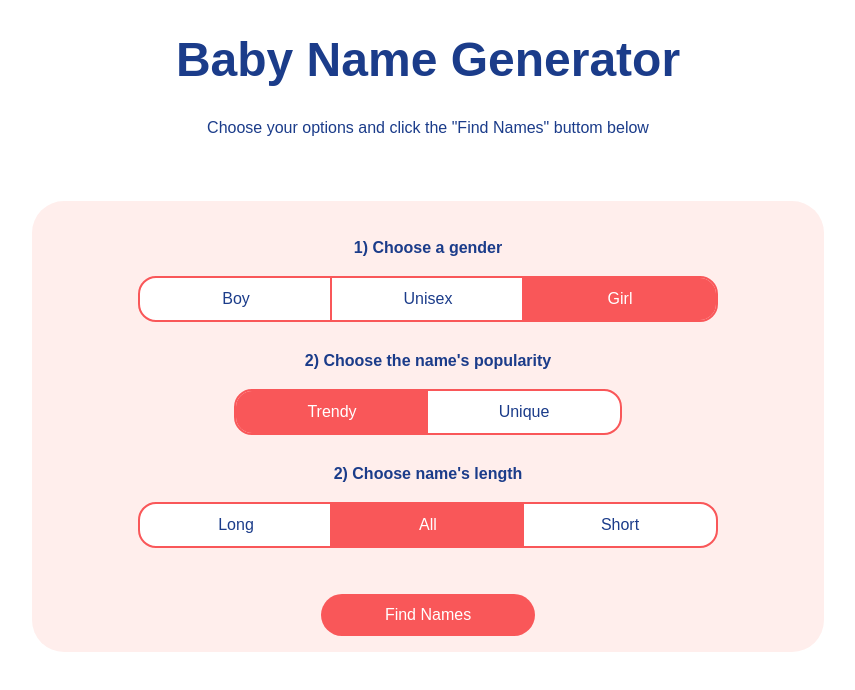
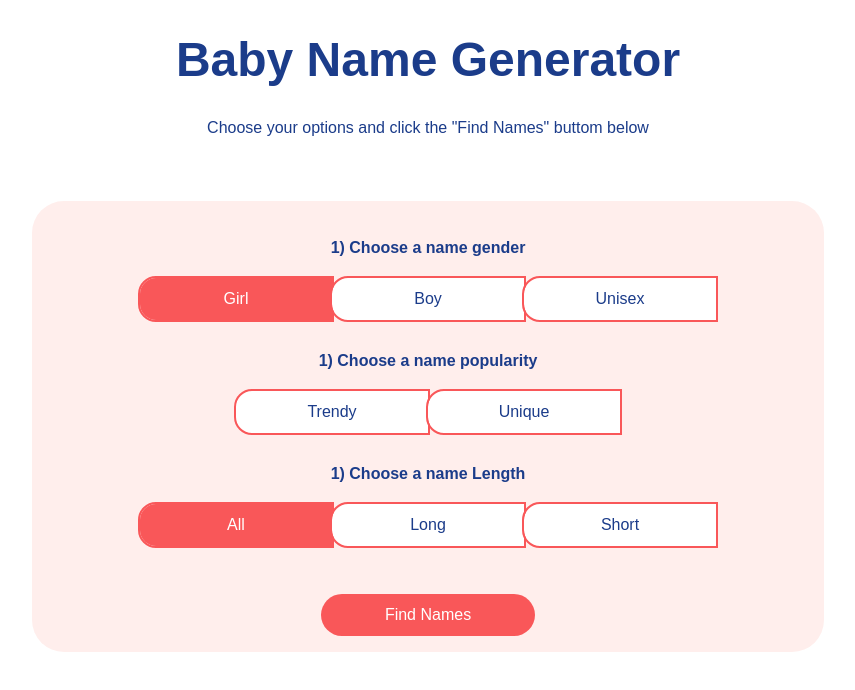
Before and after one commit to ozkancondek/Nuxt3, a Nuxt app in the folder udemy/01-Baby-Name-Generator/: page / in a window 1280 px wide. Shown: the top 690 px of the page, without its empty margins (212-1067 px from the left). Built offline with nearby package versions, Linux system fonts and the light colour scheme.

Commit message:
9-component folder created and props passed to Option component

```diff
--- a/udemy/01-Baby-Name-Generator/app.vue
+++ b/udemy/01-Baby-Name-Generator/app.vue
@@ -25,6 +25,24 @@ const computeSelectedNames = () => {
     });
   selectedNames.value = filteredNames.map((name) => name.name);
 };
+
+const optionsArray = [
+  {
+    title: "1) Choose a name gender",
+    category: "gender",
+    buttons: [Gender.GIRL, Gender.BOY, Gender.UNISEX],
+  },
+  {
+    title: "1) Choose a name popularity",
+    category: "ppularity",
+    buttons: [Popularity.TRENDY, Popularity.UNIQUE],
+  },
+  {
+    title: "1) Choose a name Length",
+    category: "length",
+    buttons: [Length.ALL, Length.LONG, Length.SHORT],
+  },
+];
 </script>
 
 <template>
@@ -32,77 +50,13 @@ const computeSelectedNames = () => {
     <h1>Baby Name Generator</h1>
     <p>Choose your options and click the "Find Names" buttom below</p>
     <div class="options-container">
-      <div class="option-container">
-        <h4>1) Choose a gender</h4>
-        <div class="option-buttons">
-          <button
-            :class="options.gender === Gender.BOY && 'option-active'"
-            class="option option-left"
-            @click="options.gender = Gender.BOY"
-          >
-            Boy
-          </button>
-          <button
-            :class="options.gender === Gender.UNISEX && 'option-active'"
-            class="option"
-            @click="options.gender = Gender.UNISEX"
-          >
-            Unisex
-          </button>
-          <button
-            :class="options.gender === Gender.GIRL && 'option-active'"
-            class="option option-right"
-            @click="options.gender = Gender.GIRL"
-          >
-            Girl
-          </button>
-        </div>
-      </div>
-      <div class="option-container">
-        <h4>2) Choose the name's popularity</h4>
-        <div class="option-buttons">
-          <button
-            :class="options.popularity === Popularity.TRENDY && 'option-active'"
-            class="option option-left"
-            @click="options.popularity = Popularity.TRENDY"
-          >
-            Trendy
-          </button>
-          <button
-            :class="options.popularity === Popularity.UNIQUE && 'option-active'"
-            class="option option-right"
-            @click="options.popularity = Popularity.UNIQUE"
-          >
-            Unique
-          </button>
-        </div>
-      </div>
-      <div class="option-container">
-        <h4>2) Choose name's length</h4>
-        <div class="option-buttons">
-          <button
-            :class="options.length === Length.LONG && 'option-active'"
-            class="option option-left"
-            @click="options.length = Length.LONG"
-          >
-            Long
-          </button>
-          <button
-            :class="options.length === Length.ALL && 'option-active'"
-            class="option"
-            @click="options.length = Length.ALL"
-          >
-            All
-          </button>
-          <button
-            :class="options.length === Length.SHORT && 'option-active'"
-            class="option option-right"
-            @click="options.length = Length.SHORT"
-          >
-            Short
-          </button>
-        </div>
-      </div>
+      <Option
+        v-for="option in optionsArray"
+        :key="option.title"
+        :option="option"
+        :options="options"
+      ></Option>
+
       <button class="primary" @click="computeSelectedNames">Find Names</button>
     </div>
     <div class="cards-container">
@@ -134,30 +88,7 @@ h1 {
   margin-top: 4rem;
   position: relative;
 }
-.option-container {
-  margin-bottom: 2rem;
-}
-.option {
-  background: white;
-  outline: 0.15rem solid rgb(249, 87, 89);
-  border: none;
-  padding: 0.75rem;
-  width: 12rem;
-  font-size: 1rem;
-  color: rgb(27, 60, 138);
-  cursor: pointer;
-  font-weight: 200;
-}
-.option-left {
-  border-radius: 1rem 0 0 1rem;
-}
-.option-right {
-  border-radius: 0 1rem 1rem 0;
-}
-.option-active {
-  background-color: rgb(249, 87, 89);
-  color: white;
-}
+
 .primary {
   background-color: rgb(249, 87, 89);
   color: white;
--- /dev/null
+++ b/udemy/01-Baby-Name-Generator/components/Option.vue
@@ -0,0 +1,61 @@
+<script lang="ts" setup>
+import { Gender, Length, Popularity } from "../data";
+
+interface OptionProps {
+  option: {
+    title: string;
+    category: string;
+    buttons: Gender[] | Popularity[] | Length[];
+  };
+  options: {
+    gender: Gender;
+    popularity: Popularity;
+    length: Length;
+  };
+}
+const props = defineProps<OptionProps>();
+</script>
+
+<template>
+  <div class="option-container">
+    <h4>{{ option.title }}</h4>
+    <div class="option-buttons">
+      <button
+        v-for="value in option.buttons"
+        :key="value"
+        :class="options[option.category] === value && 'option-active'"
+        class="option option-left"
+        @click="options[option.category] = value"
+      >
+        {{ value }}
+      </button>
+    </div>
+  </div>
+</template>
+
+<style scoped>
+.option-container {
+  margin-bottom: 2rem;
+}
+.option {
+  background: white;
+  outline: 0.15rem solid rgb(249, 87, 89);
+  border: none;
+  padding: 0.75rem;
+  width: 12rem;
+  font-size: 1rem;
+  color: rgb(27, 60, 138);
+  cursor: pointer;
+  font-weight: 200;
+}
+.option-left {
+  border-radius: 1rem 0 0 1rem;
+}
+.option-right {
+  border-radius: 0 1rem 1rem 0;
+}
+.option-active {
+  background-color: rgb(249, 87, 89);
+  color: white;
+}
+</style>
```
